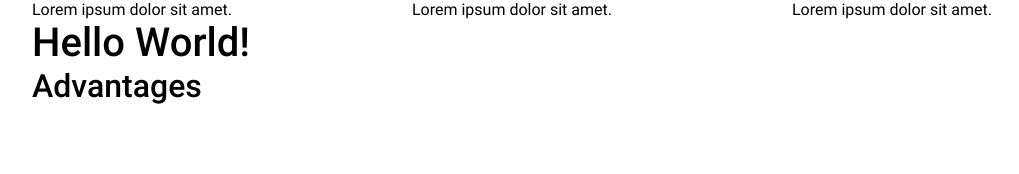
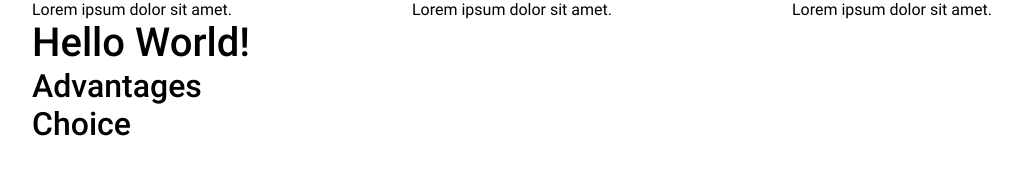
Before and after one commit to Alexander-Kyriata/joint-project, a website: page src/index.html in a window 1280 px wide. Shown: the whole page, without its empty margins (50-1069 px from the left). Drawn offline with nearby package versions, Linux system fonts and the light colour scheme; files that its build step writes are made by us from their sources.

Commit message:
add section choice in index.html file

```diff
--- a/src/index.html
+++ b/src/index.html
@@ -29,6 +29,12 @@
         </div>
     </section>
 
+    <section class="choice">
+        <div class="container">
+            <h2>Choice</h2>
+        </div>
+    </section>
+
     <script src="https://cdnjs.cloudflare.com/ajax/libs/jquery/3.6.0/jquery.min.js"></script>
     <!-- <script src="https://cdnjs.cloudflare.com/ajax/libs/jquery-migrate/3.3.2/jquery-migrate.min.js"></script> -->
     <script src="js/script.js"></script>
```
